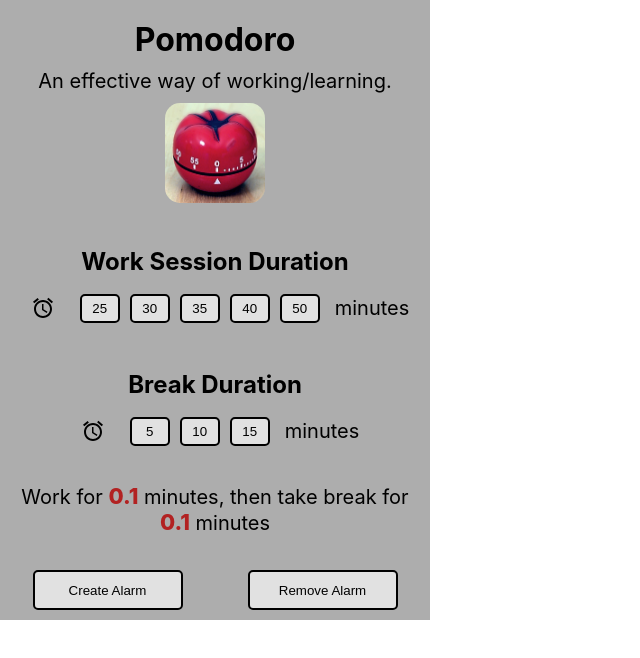
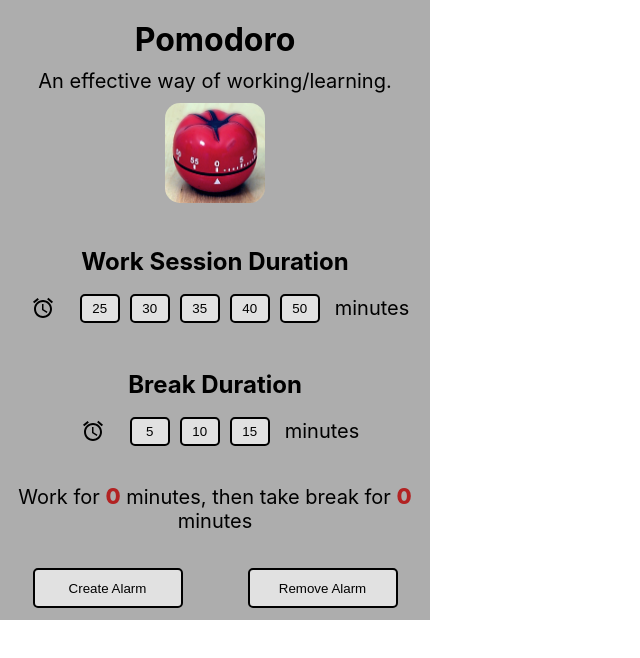
Before and after one commit to maharit108/pomodoro, a React (Create React App) app: page / in a window 1280 px wide. Shown: the top 658 px of the page, without its empty margins (0-640 px from the left). Built offline with nearby package versions, Linux system fonts and the light colour scheme.

Commit message:
setTimeout added to alert so audio plays before alerts

```diff
--- a/public/app/background.js
+++ b/public/app/background.js
@@ -4,10 +4,10 @@
   chrome.alarms.onAlarm.addListener(alarm => {
     if (alarm.name === 'breakStart') {
       audioPlay.play()
-      alert('---Break Time!!!--- \n Take a break!!! \n \n To End Alarms, Click on the Pomodoro Extension and Remove Alarm')
+      setTimeout(function(){alert('---Break Time!!!--- \n Take a break!!! \n \n To End Alarms, Click on the Pomodoro Extension and Remove Alarm')},1000)
     }
     if (alarm.name === 'workStart') {
       audioPlay.play()
-      alert('---Work Time!!!--- \n Time to go back to Work!!!  \n \n To End Alarms, Click on the Pomodoro Extension and Remove Alarm')
+      setTimeout(function(){alert('---Work Time!!!--- \n Time to go back to Work!!!  \n \n To End Alarms, Click on the Pomodoro Extension and Remove Alarm')},1000)
     }
   });
--- a/src/App.js
+++ b/src/App.js
@@ -8,10 +8,11 @@ import pomodoro from './pomodoro.jpg'
 
 function App() {
 
-  const [workTime, setWorkTime] = useState(0.1)
-  const [breakTime, setBreakTime] = useState(0.1)
+  const [workTime, setWorkTime] = useState(0)
+  const [breakTime, setBreakTime] = useState(0)
 
   const createAlarm = () => {
+    if (workTime && breakTime) {
       chrome.browserAction.setBadgeText({ text: 'ON'})
       chrome.alarms.create('breakStart', {
         delayInMinutes: workTime, periodInMinutes: (workTime + breakTime)
@@ -20,6 +21,9 @@ function App() {
         delayInMinutes: (workTime + breakTime), periodInMinutes: (workTime + breakTime)
       })
       window.close()
+    } else {
+      alert('Please Select Work and Break Sessions Duration')
+    }
   }
 
   const cancelAlarm = () => {
```
Also changed, not shown: 1 other file (tests, documents, lock files or other folders). Lines whose indentation alone changed are shown as unchanged.
